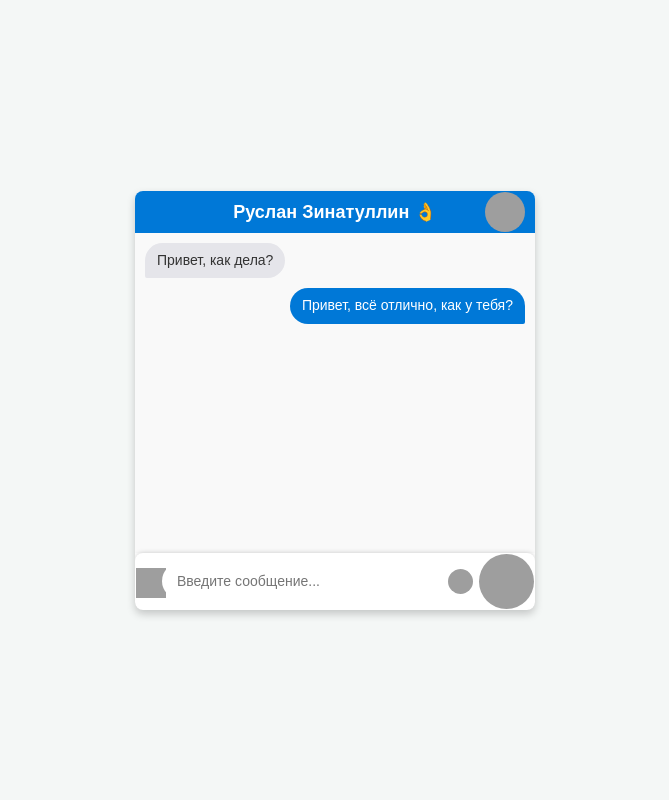
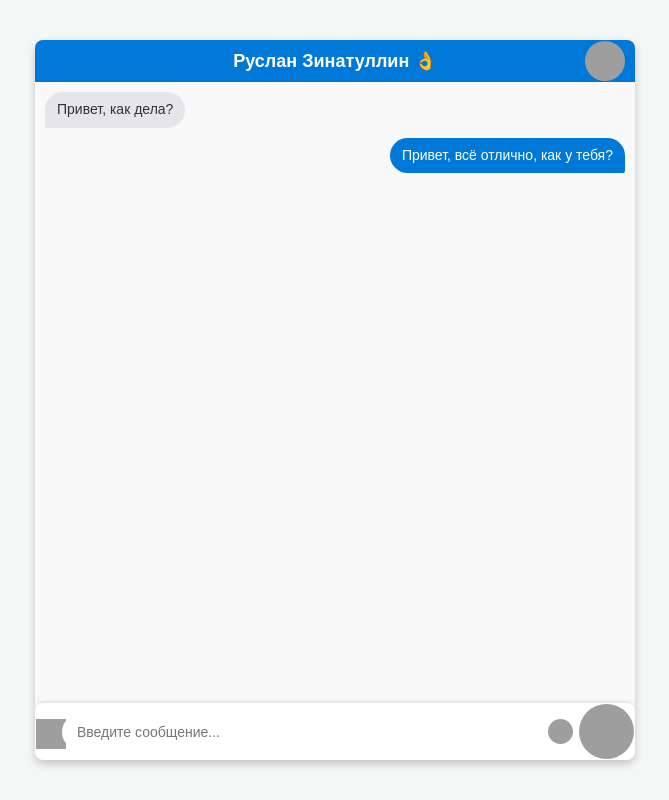
Before and after one commit to AlexMarchu/Pinkler, a Django app: template templates/chat/chat_room_vany.html in a window 1280 px wide. Shown: the whole page, without its empty margins (305-974 px from the left). Run offline with Django 5.2, Linux system fonts and the light colour scheme; the template is opened without the code that fills it, so the values that code supplies are empty; grey boxes are pictures that could not be loaded.

Commit message:
slightly

```diff
--- a/static/css/chat.css
+++ b/static/css/chat.css
@@ -9,8 +9,9 @@ body {
 }
 
 .chat-container {
-    width: 400px;
+    width: 600px;
     max-width: 100%;
+    height: 90vh;
     background: #fff;
     box-shadow: 0 4px 8px rgba(0, 0, 0, 0.2);
     border-radius: 8px;
```
